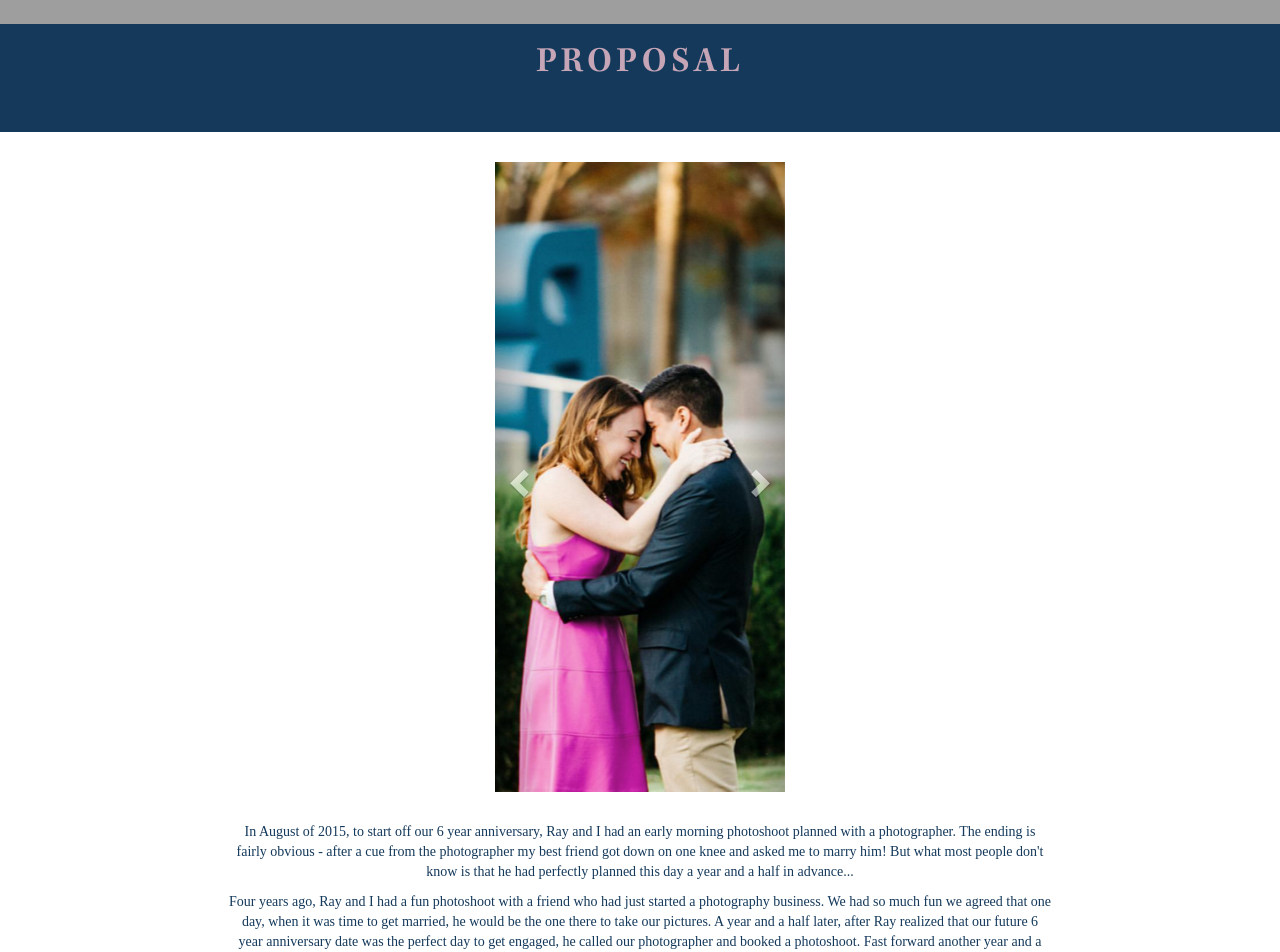
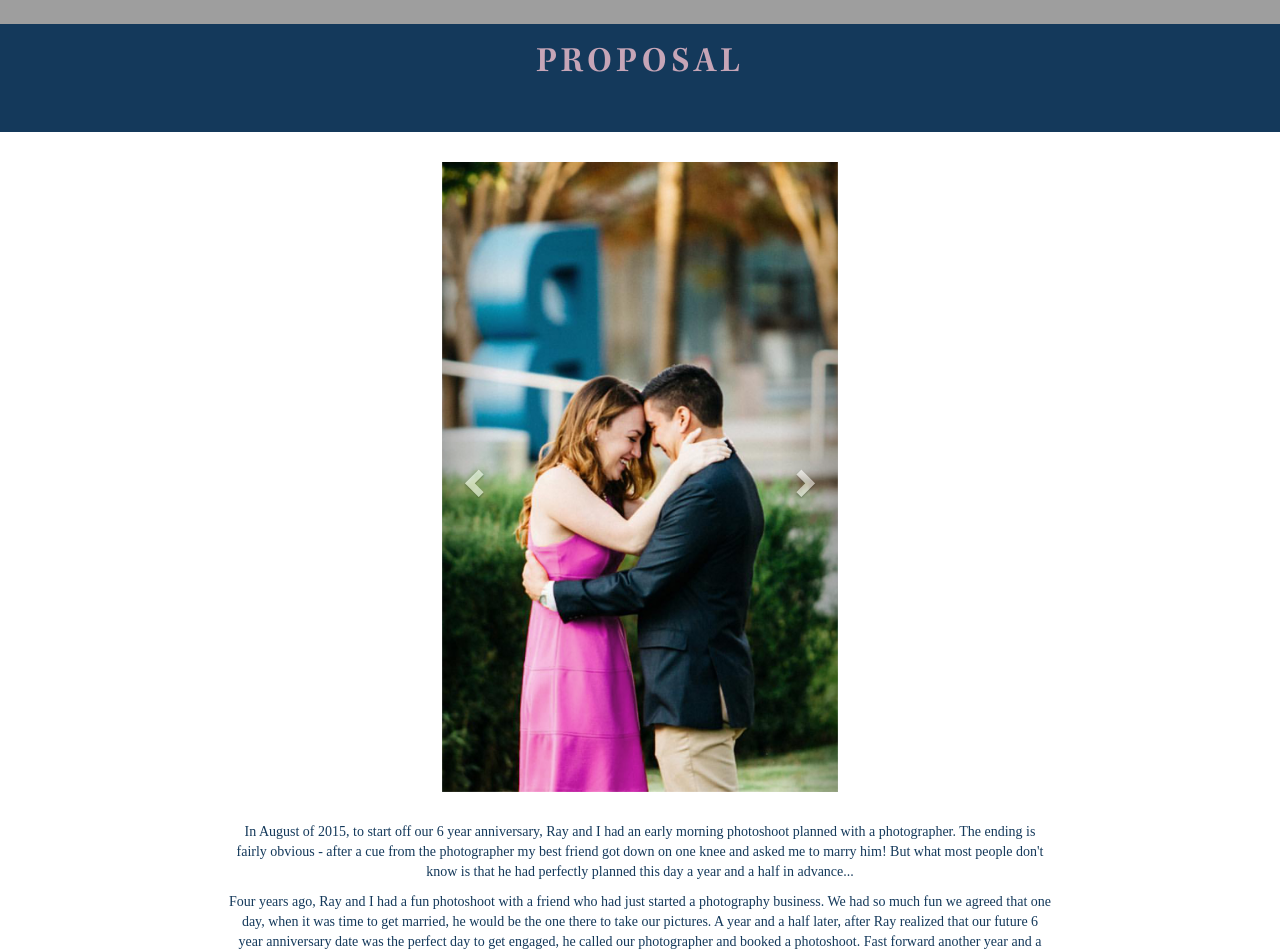
Before and after one commit to LonelyBeastie/raychelle, a Jekyll site: the page built from index.html, in a window 1280 px wide. Shown: the part 876-1828 px from the top of the page. Built offline with Jekyll 4.4.1, drawn with Linux system fonts in a browser that asks for light colours; some web fonts are replaced; grey boxes are pictures that could not be loaded.

Commit message:
updated slider size

```diff
--- a/index.html
+++ b/index.html
@@ -22,7 +22,7 @@ layout: default
 <div class="row section-content">
   <div class="col-md-12">
     <div class="row">
-      <div class="col-md-3 center-me">
+      <div class="col-md-4 col-md-offset-4">
         <div id="carousel-example-generic" class="carousel slide" data-ride="carousel">
           <div class="carousel-inner" role="listbox">
             <div class="item active">
```
